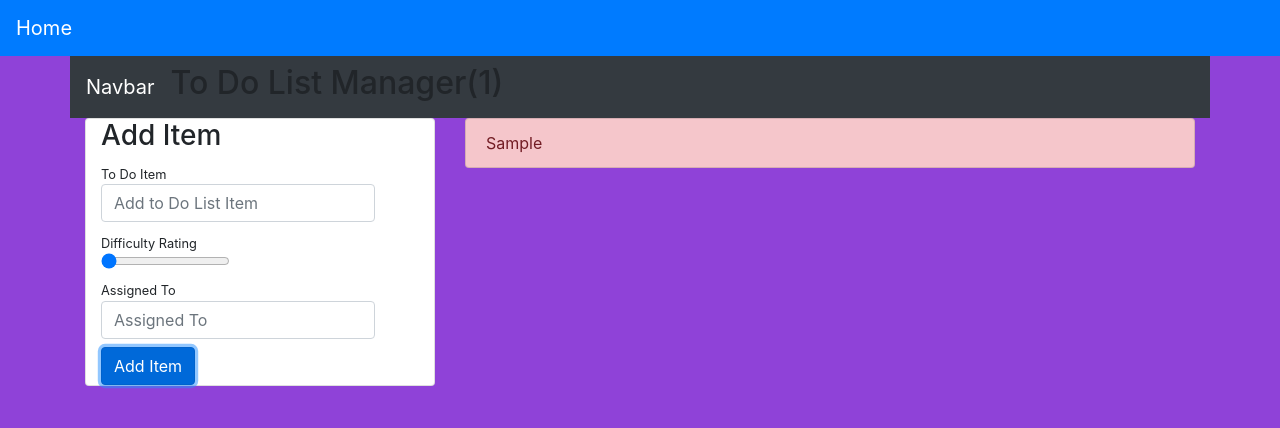
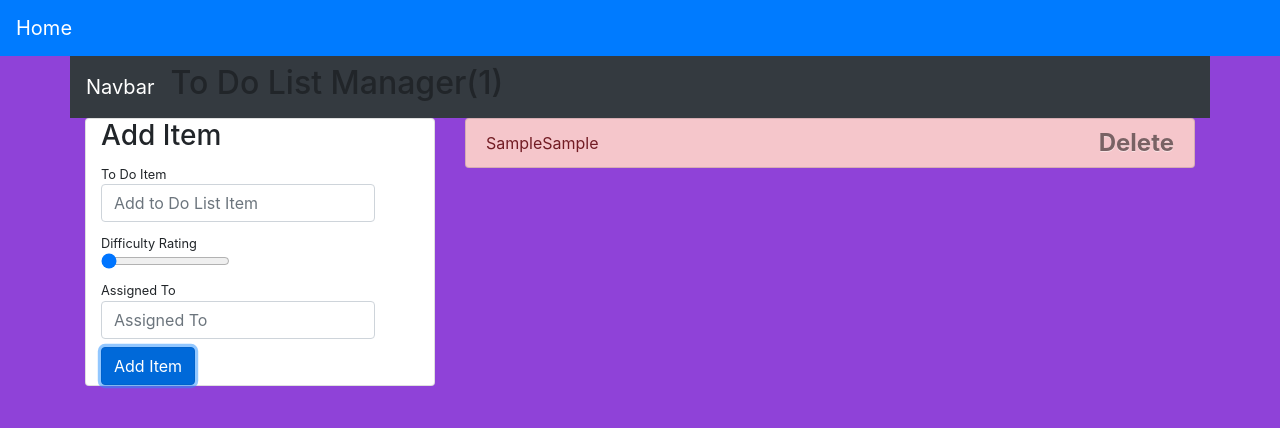
Before and after one commit to beasleyDOTcom/todo, a React (Create React App) app: page / in a window 1280 px wide. Both pictures are taken after typing "Sample", "Sample" into the empty fields and a click on the button "Add Item". Shown: the top 428 px of the page. Built offline with nearby package versions, Linux system fonts and the light colour scheme; no server answers.

Commit message:
Got delete functionality working onClick

```diff
--- a/src/components/ToDo.js
+++ b/src/components/ToDo.js
@@ -44,14 +44,20 @@ export default function TODO() {
 
     };
 
+    async function handleDelete(id){
+        let result = await axios.delete(`http://localhost:3005/api/v1/todos/${id}`);
+        let newList = list.filter(item => item._id !== id);
+        return setList(newList);
+    }
+
     useEffect(() => {
-        async function getSeedData() {
+        async function _getSeedData() {
             let response = {};
             response = await axios.get('http://localhost:3005/api/v1/todos')
             console.log('this is the response back from api', response)
             setList(response.data.results)
         }
-        getSeedData();
+        _getSeedData();
     }, []);
     return (
         <>
@@ -91,6 +97,7 @@ export default function TODO() {
                             <TodoList
                                 list={list}
                                 handleComplete={toggleComplete}
+                                handleDelete={handleDelete}
                             />
                         </div>
                     </Col>
--- a/src/components/list.js
+++ b/src/components/list.js
@@ -13,7 +13,10 @@ export default function List(props) {
                         {item.text}
 
                     </span>
-
+                    <span>
+                        {item.assignee}
+                    </span>
+               <button type="button" className="close" onClick={ ()=> props.handleDelete(item._id)} aria-label="Close">Delete</button>
                 </ListGroup.Item>
             ))
             }
```
